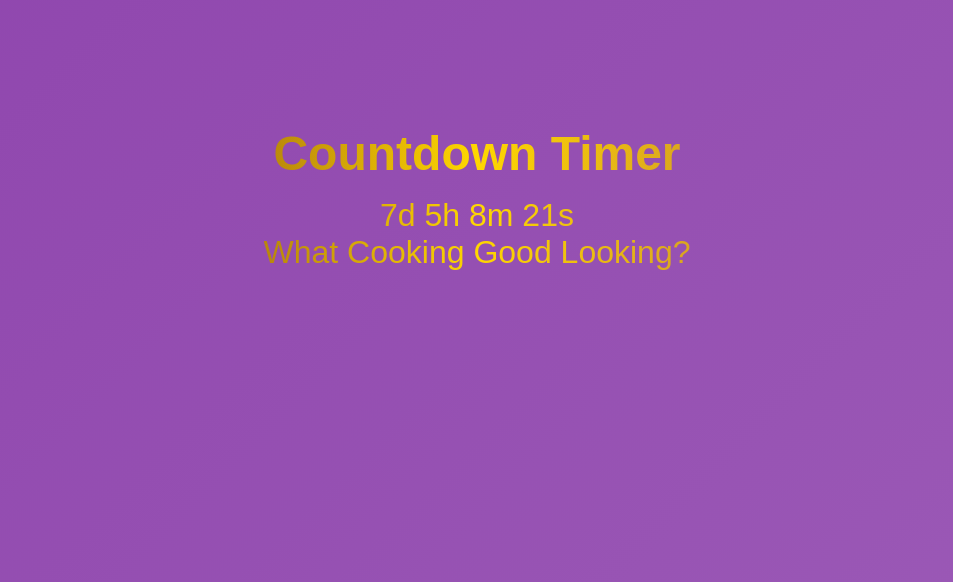
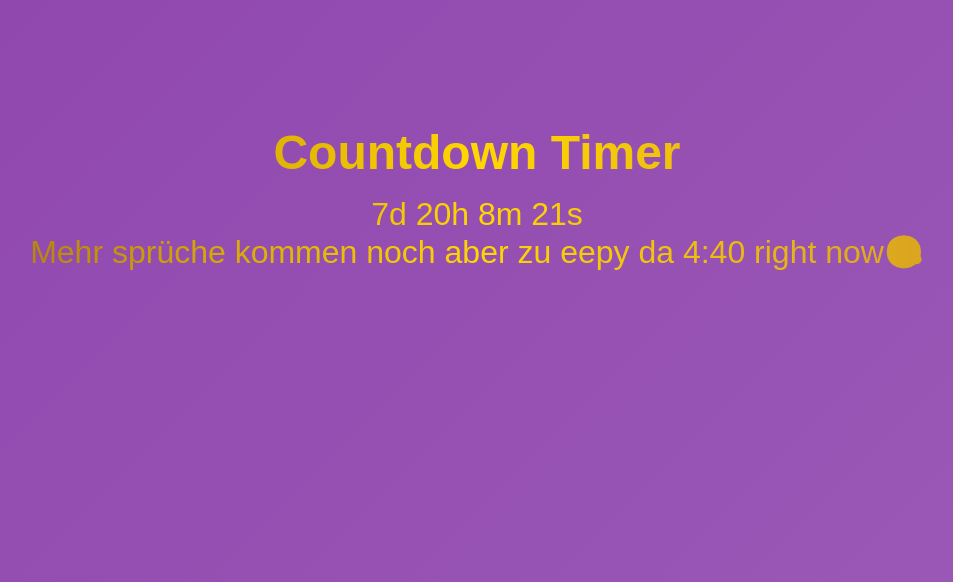
Before and after one commit to 19sx/PolskaAustriaCountdown, a plain HTML site: page index.html in a window 1280 px wide. Shown: the part 218-800 px from the top of the page, without its empty margins (163-1116 px from the left). Drawn offline with Linux system fonts and the light colour scheme.

Commit message:
Update index.html

```diff
--- a/index.html
+++ b/index.html
@@ -65,7 +65,7 @@
     </div>
 
     <script>
-        const targetDate = new Date('2025-01-03T09:50:00');
+        const targetDate = new Date('2025-01-04T00:50:00');
 
         const hourlyMessages = [
             "Du bist das beste was mir jemals passiert ist❤️",
```
